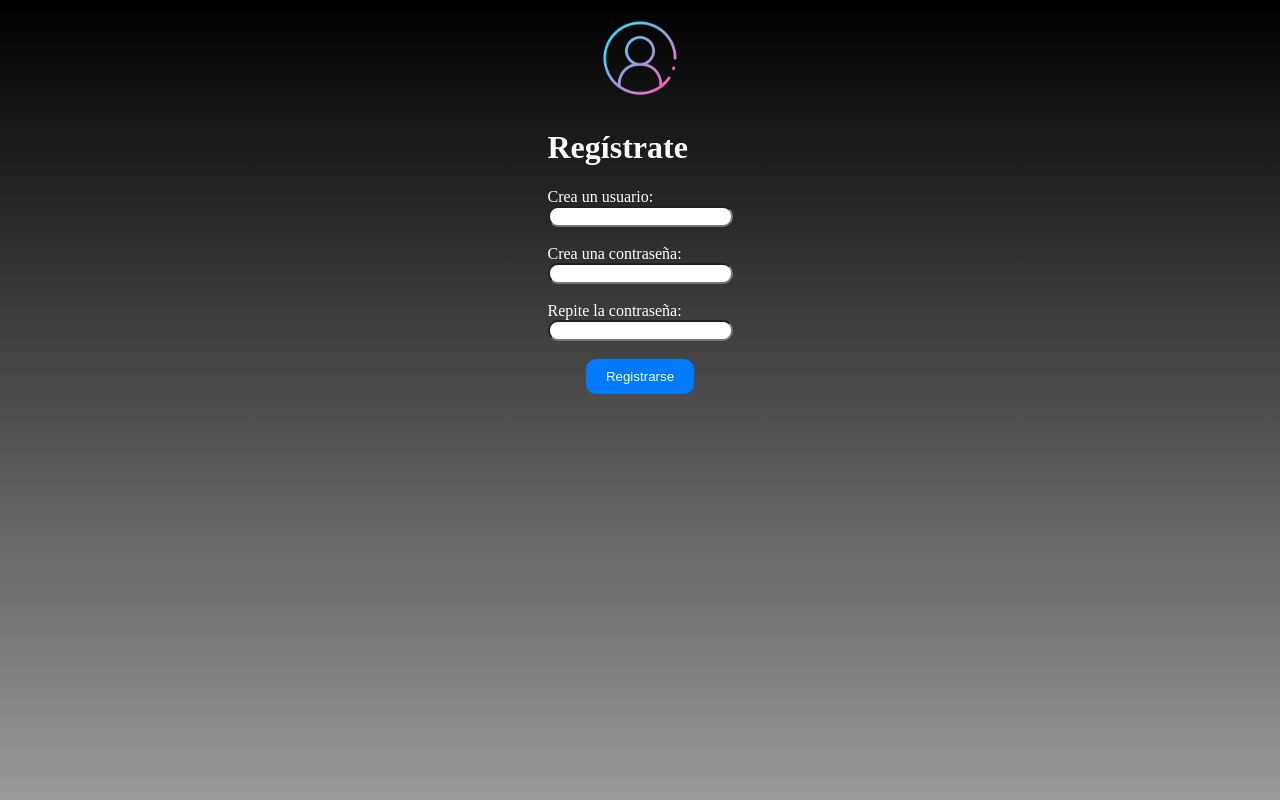
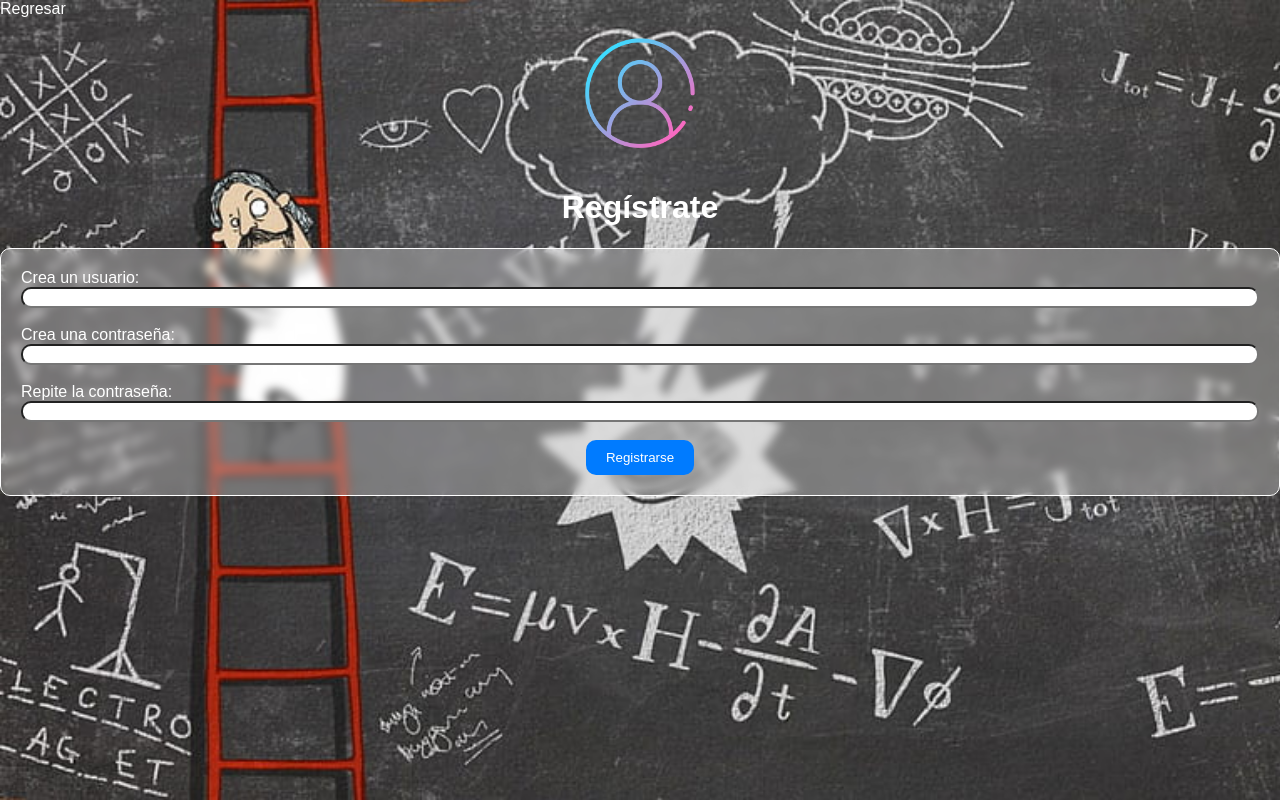
Before and after one commit to tsmendoza1/webApp, a Django app: template calculo/templates/register.html in a window 1280 px wide. Run offline with Django 3.2, Linux system fonts and the light colour scheme; the template is opened without the code that fills it, so the values that code supplies are empty.

Commit message:
estilo2.0

```diff
--- a/calculo/templates/register.html
+++ b/calculo/templates/register.html
@@ -6,14 +6,67 @@
     <meta name="viewport" content="width=device-width, initial-scale=1.0">
     <title>Registrarse</title>
     <link rel="stylesheet" type='text/css' href="{% static 'css/register.css' %}">
+    <a href="{% url 'login' %}" class="back">Regresar</a>
+    <style>
+        body {
+            width: 100%;
+            background-image: url("{% static 'images/fondoLogin2.jpg' %}");
+            background-size: cover;
+            background-repeat: no-repeat;
+            background-attachment: fixed;
+            font-family: Arial, sans-serif;
+            margin: 0;
+            padding: 0;
+            box-sizing: border-box;
+        }
+        .back{
+            color: white;
+            text-decoration: none;
+            margin-top: 15px;
+        }
+        .img {
+            display: flex;
+            width: 150px;
+            margin: auto;
+        }
+        .blur{
+            backdrop-filter: blur(5px); /* Ajusta el valor según tus preferencias */
+            background-color: rgba(255, 255, 255, 0.3); /* Ajusta el valor de alfa según tus preferencias */
+            padding: 20px;
+            border-radius: 10px;
+            margin: auto;
+            border: 1px solid white;
+        }
+        .container{
+            width: 100%;
+        }
+        form{
+            display: flex;
+            flex-direction: column;
+        }
+        .center-text{
+            text-align: center;
+        }
+        input{
+            border-radius: 10px;
+        }
+        button {
+            margin: auto;
+            background-color: #007bff;
+            color: #fff;
+            padding: 10px 20px;
+            border: none;
+            cursor: pointer;
+            border-radius: 10px;
+        }
+    </style>
 </head>
 <body>
 {% block content %}
+<div class="container">
     <p> <img src="{% static 'images/log-img.png' %}" alt="Mi Imagen" class="img"> </p>
     <h1 class="center-text">Regístrate</h1>
-<form class="form" method="post" action="{% url 'register' %}" style="
-    display: flex;
-    flex-direction: column;">
+    <form class="blur" method="post" action="{% url 'register' %}">
         {% csrf_token %}
         <label for="usuario">Crea un usuario:</label>
         <input type="text" name="usuario" required>
@@ -26,6 +79,7 @@
         <br>
         <button type="submit"> Registrarse </button>
     </form>
+</div>
 {% endblock %}
 </body>
 </html>
```
Also changed, not shown: db.sqlite3. Lines whose indentation alone changed are shown as unchanged.
